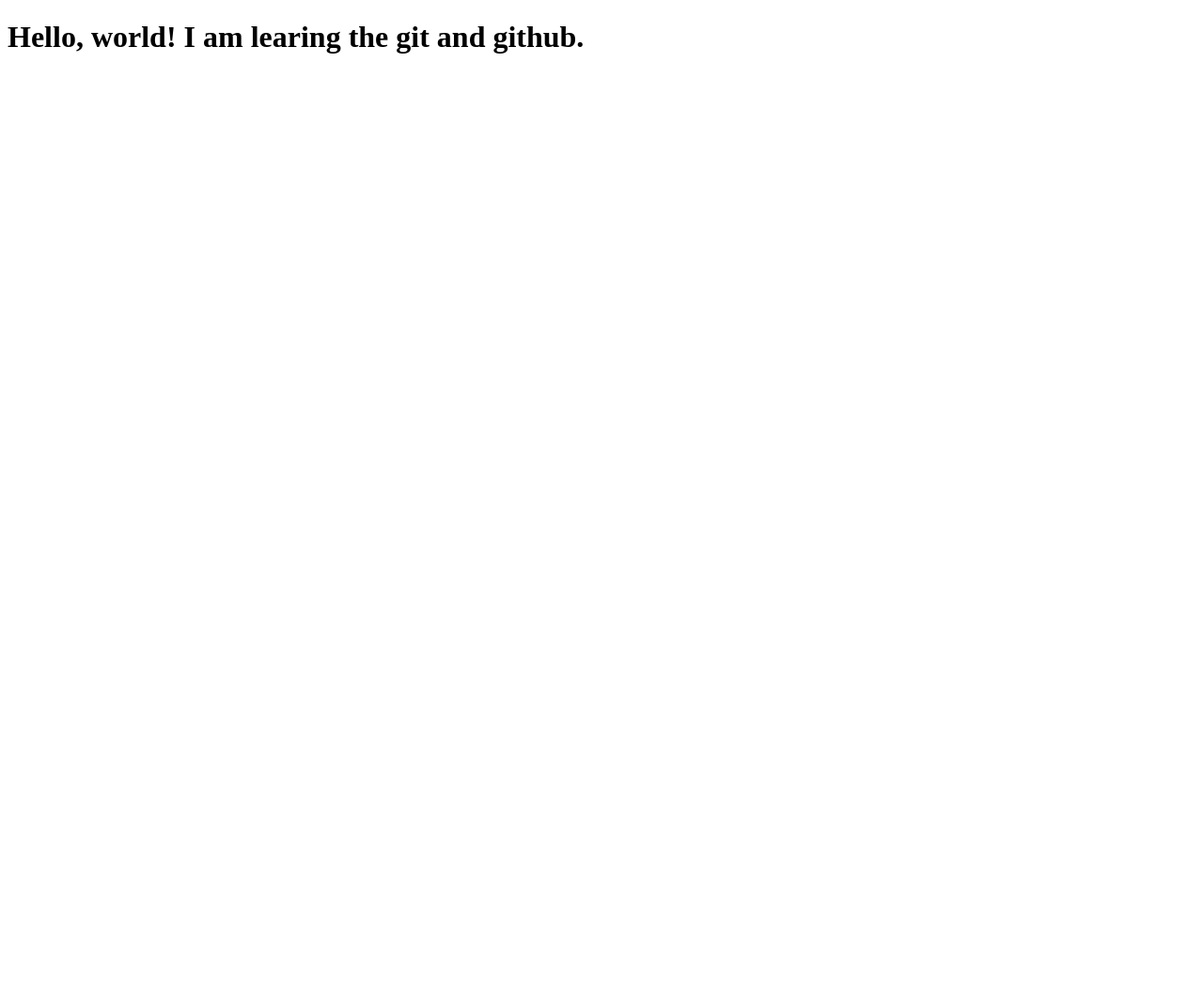
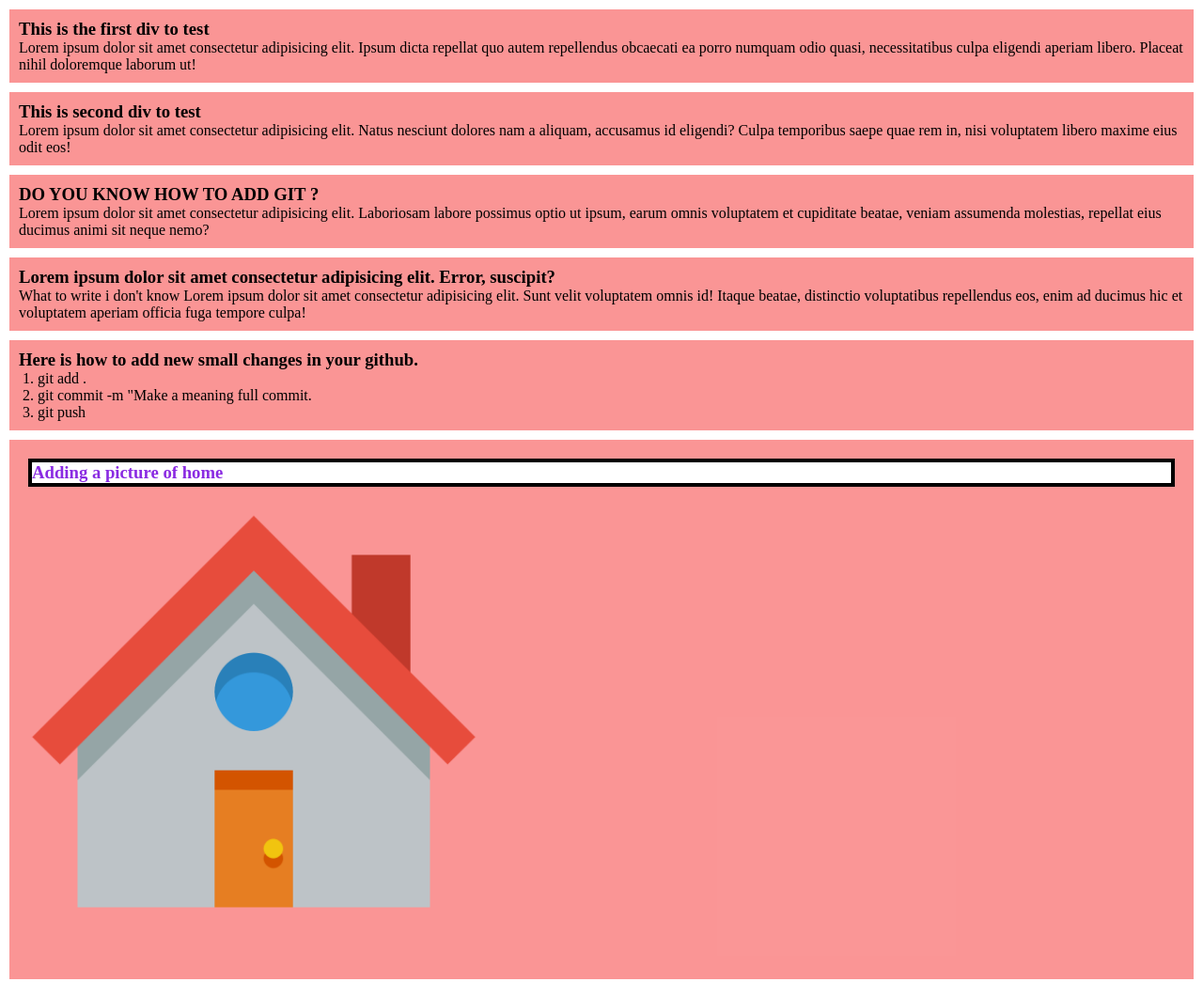
Before and after one commit to ComputerKnowledge/my-first-github-repo, a plain HTML site: page index.html in a window 1280 px wide. Shown: the whole page at 94% size. Before the commit the page ends 800 px from the top, so only its background shows below. Drawn offline with Linux system fonts and the light colour scheme.

Commit message:
testing how to add small changes to github

```diff
--- a/index.html
+++ b/index.html
@@ -4,8 +4,38 @@
     <meta charset="UTF-8">
     <meta name="viewport" content="width=device-width, initial-scale=1.0">
     <title>My First Ever Github Reop</title>
+    <link rel="stylesheet" href="styles/style.css">
 </head>
 <body>
-    <h1>Hello, world! I am learing the git and github.</h1>
+    <div>
+        <h3>This is the first div to test</h3>
+        <p>Lorem ipsum dolor sit amet consectetur adipisicing elit. Ipsum dicta repellat quo autem repellendus obcaecati ea porro numquam odio quasi, necessitatibus culpa eligendi aperiam libero. Placeat nihil doloremque laborum ut!</p>
+    </div>
+    <div>
+        <h3>This is second div to test</h3>
+        <p>Lorem ipsum dolor sit amet consectetur adipisicing elit. Natus nesciunt dolores nam a aliquam, accusamus id eligendi? Culpa temporibus saepe quae rem in, nisi voluptatem libero maxime eius odit eos!</p>
+    </div>
+    <div>
+        <h3>DO YOU KNOW HOW TO ADD GIT ?</h3>
+        <p> Lorem ipsum dolor sit amet consectetur adipisicing elit. Laboriosam labore possimus optio ut ipsum, earum omnis voluptatem et cupiditate beatae, veniam assumenda molestias, repellat eius ducimus animi sit neque nemo?</p>
+    </div>
+
+    <div>
+        <h3>Lorem ipsum dolor sit amet consectetur adipisicing elit. Error, suscipit?</h3>
+        <p>What to write i don't know Lorem ipsum dolor sit amet consectetur adipisicing elit. Sunt velit voluptatem omnis id! Itaque beatae, distinctio voluptatibus repellendus eos, enim ad ducimus hic et voluptatem aperiam officia fuga tempore culpa! </p>
+    </div>
+    <div>
+        <h3>Here is how to add new small changes in your github.</h3>
+        <ol>
+            <li>git add .</li>
+            <li>git commit -m "Make a meaning full commit.</li>
+            <li>git push</li>
+        </ol>
+    </div>
+    <div>
+        <h3 class="one">Adding a picture of home</h3>
+        <img src="home.png" alt="This is an image" width="500px">
+    </div>
+
 </body>
 </html>
--- /dev/null
+++ b/styles/style.css
@@ -0,0 +1,21 @@
+
+*{
+    margin:0px;
+    padding:0px;
+}
+
+div{
+    background-color: rgba(244, 15, 15, 0.438);
+    padding:10px;
+    margin:10px;
+
+}
+li{
+    margin-left:20px;
+}
+.one{
+    color:blueviolet;
+    border:4px solid black;
+    background-color: white;
+    margin: 10px ;
+}
```
Also changed, not shown: home.png (added).
